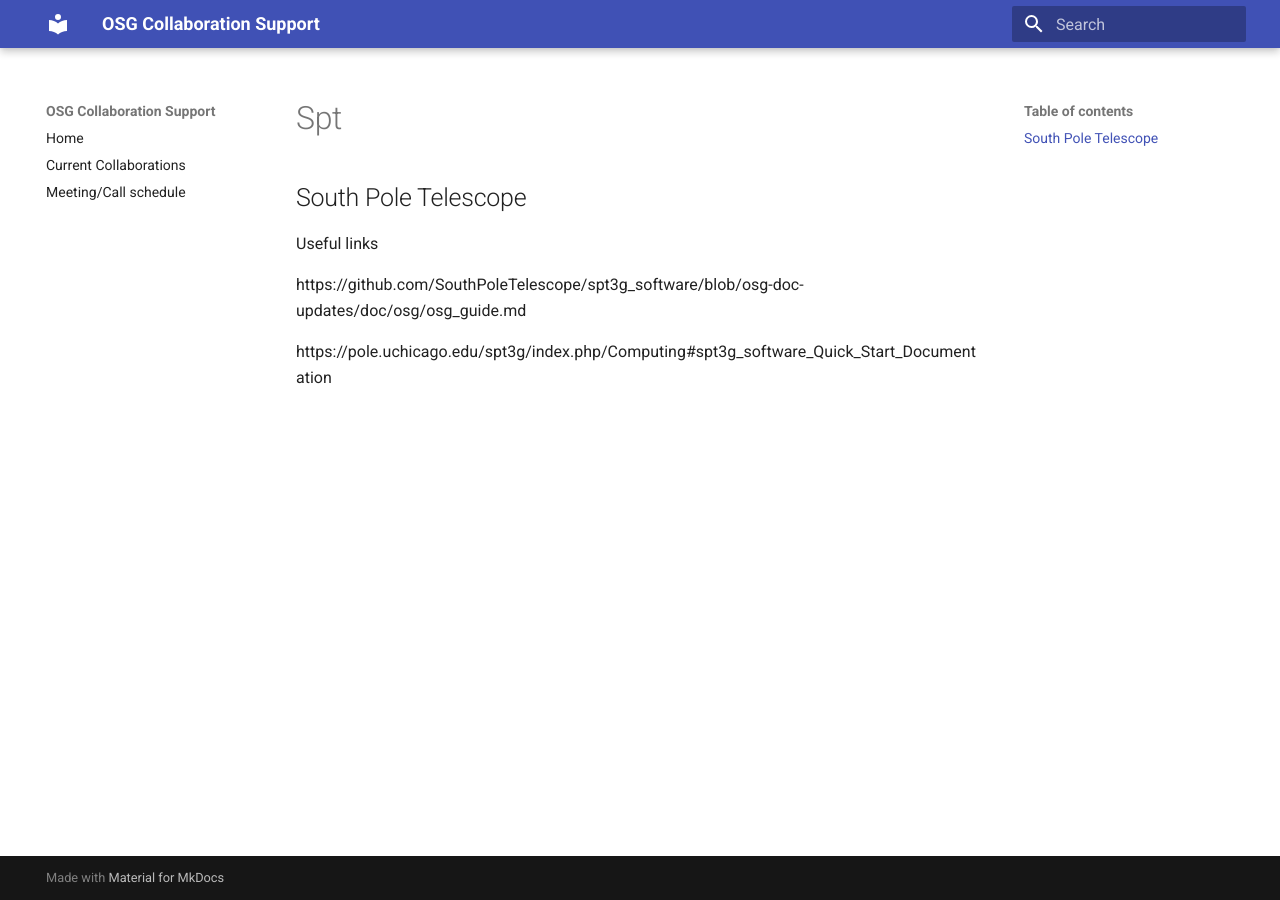
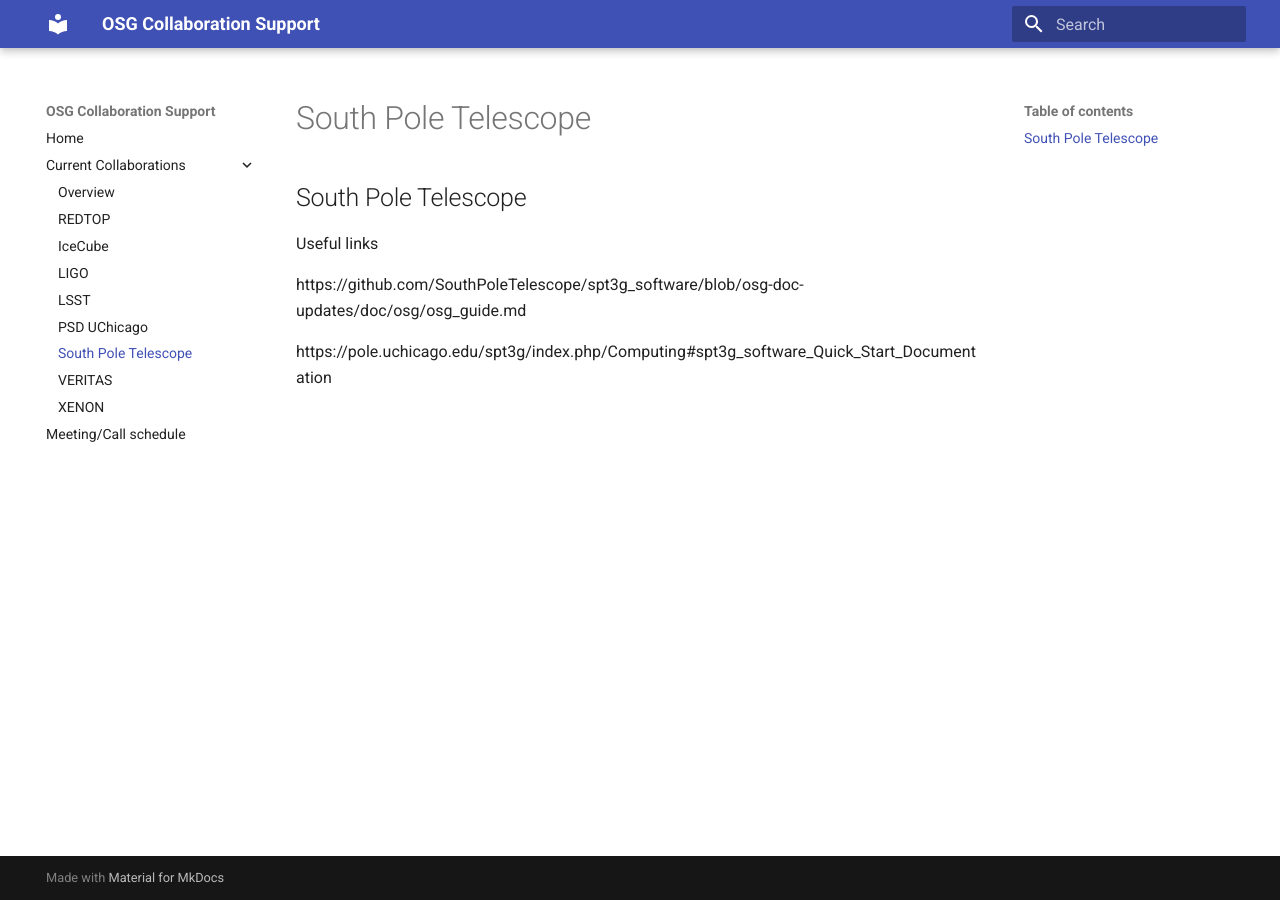
Before and after one commit to osg-htc/collaboration-support, an MkDocs documentation site: the page built from docs/projects/spt.md, in a window 1280 px wide. Built offline with MkDocs 1.6.1 and Material for MkDocs 9.7.7, drawn with Linux system fonts in a browser that asks for light colours; old or Windows-style settings are respelled for this version of MkDocs.

Commit message:
Add missing projects

```diff
--- a/mkdocs.yml
+++ b/mkdocs.yml
@@ -6,7 +6,16 @@
 
 pages:
   - Home: 'index.md'
-  - Current Collaborations: 'projects/project-list.md'
+  - Current Collaborations:
+    - Overview: 'projects/project-list.md'
+    - REDTOP: 'projects/Redtop.md'
+    - IceCube: 'projects/icecube.md'
+    - LIGO: 'projects/ligo.md'
+    - LSST: 'projects/lsst.md'
+    - PSD UChicago: 'projects/psd.md'
+    - South Pole Telescope: 'projects/spt.md'
+    - VERITAS: 'projects/veritas.md'
+    - XENON: 'projects/xenon.md'
   - Meeting/Call schedule: 'misc/meeting-schedule.md'
 
 markdown_extensions:
```
